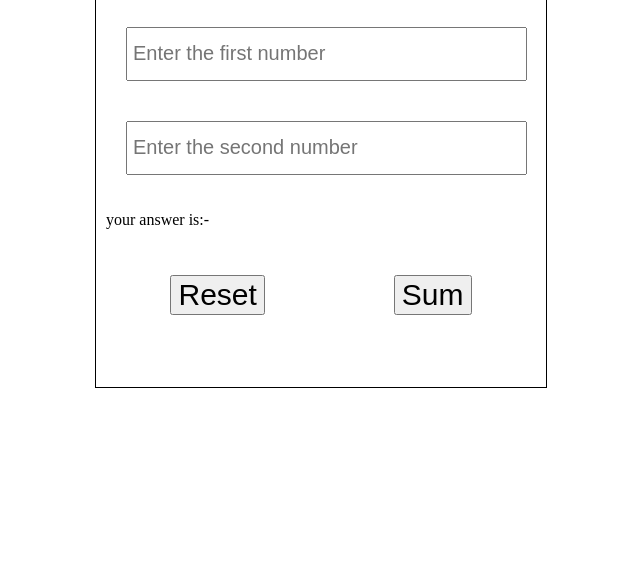
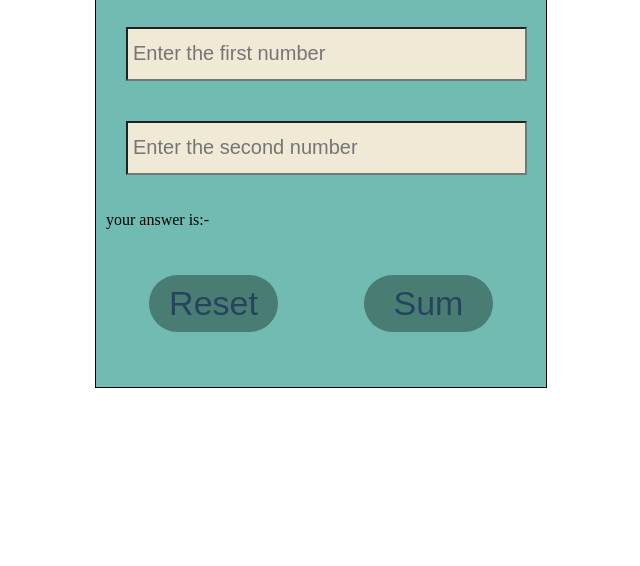
Before and after one commit to Kartik-wandhare/sum-calculater, a plain HTML site: page index.html in a window 1280 px wide. Shown: the part 234-800 px from the top of the page, without its empty margins (319-959 px from the left). Drawn offline with Linux system fonts and the light colour scheme.

Commit message:
css added

```diff
--- a/index.html
+++ b/index.html
@@ -12,9 +12,11 @@
     border: 1px black solid;
     margin: 150px auto;
     padding: 10px;
+    background-color: #71BBB2;
 }
 .heading{
     text-align: center;
+    color:#27445D ;
 }
 .input-box{
     margin: 20px;
@@ -22,17 +24,24 @@
     width: 90%;
     height: 40px;
     font-size: 20px;
+    background-color:#EFE9D5 ;
+    color:#27445D ;
 }
 .btn{
     font-size: 30px;
-    display: block;
+    width: 30%;
     margin: 0px auto;
+    padding: 9px;
     margin-top: 30px;
+    background-color: #497D74;
+    color:#27445D ;
+    border-radius: 30px;
+    font-size: 34px;
+    border: none;
+
     }
 .btn-container{
     display: flex;
-
-
 }
 </style>
 <body>
```
